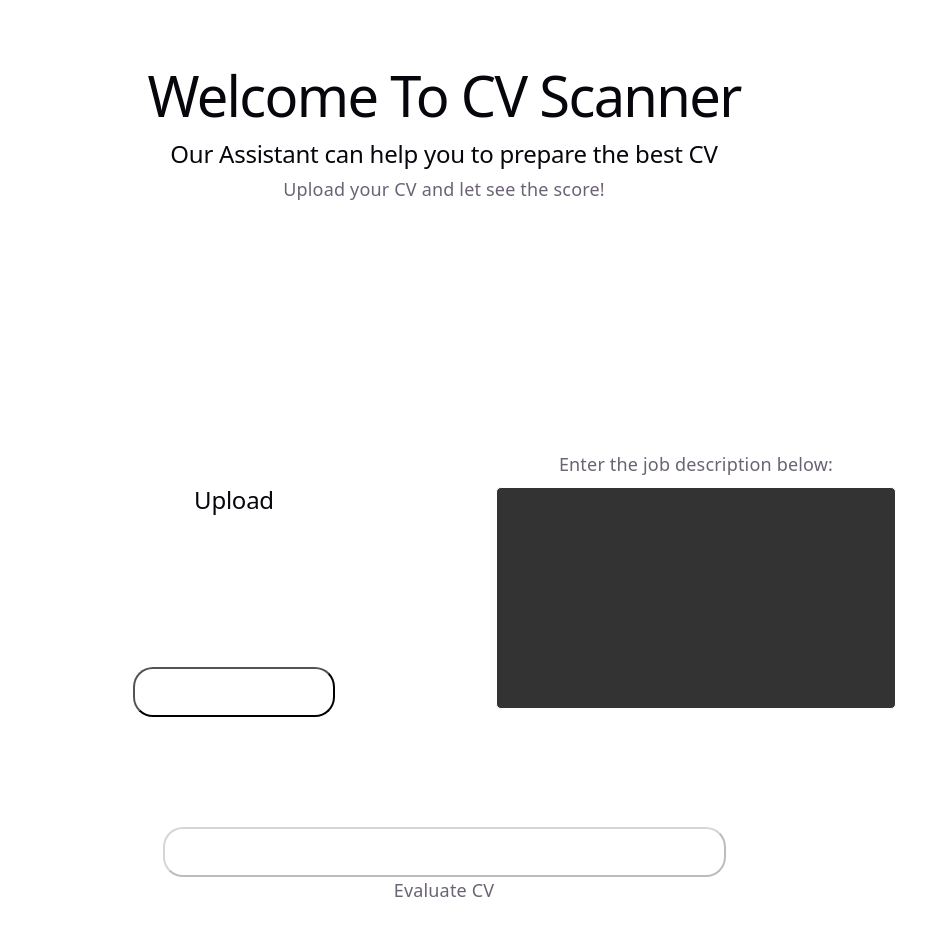
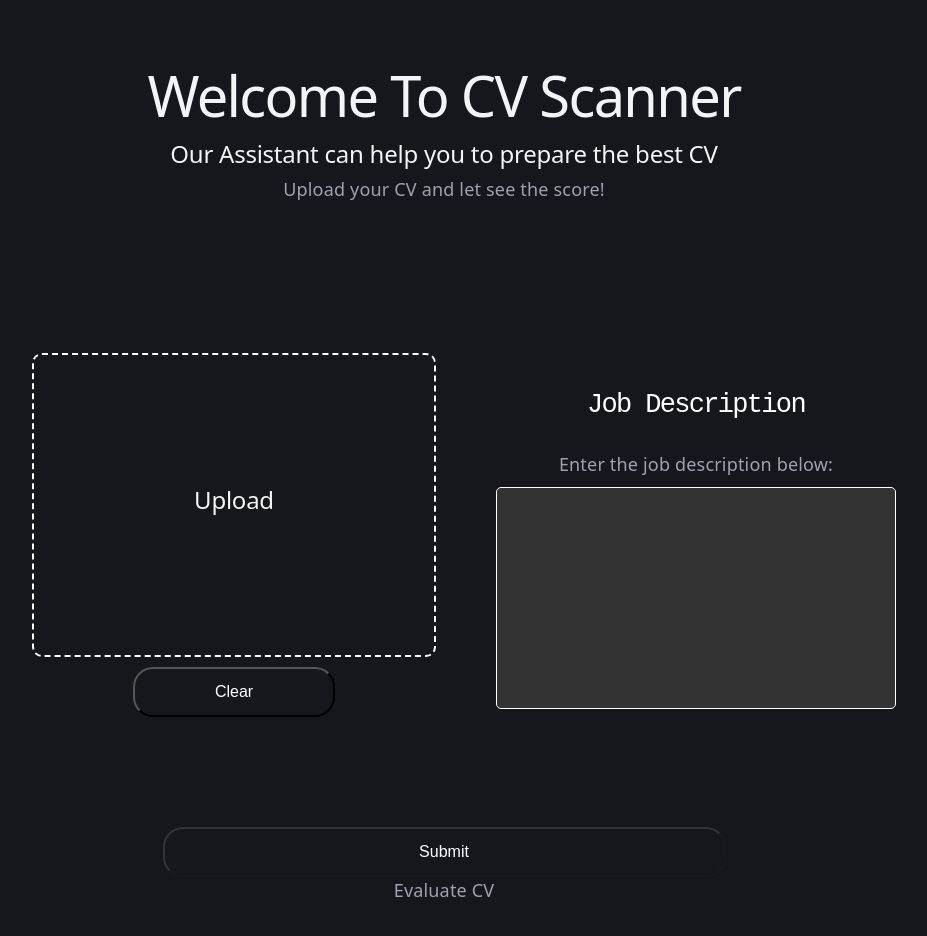
Before and after one commit to MahriAt/CVScanner, a React (Vite) app: page / in a window 1280 px wide. Shown: the top 936 px of the page, without its empty margins (196-1123 px from the left). Built offline with nearby package versions, Linux system fonts and the light colour scheme.

Commit message:
Dark theme as default

```diff
--- a/src/index.css
+++ b/src/index.css
@@ -1,15 +1,15 @@
 :root {
-  --text: #6b6375;
-  --text-h: #08060d;
-  --bg: #fff;
-  --border: none;
-  --code-bg: #f4f3ec;
-  --accent: #aa3bff;
-  --accent-bg: rgba(170, 59, 255, 0.1);
-  --accent-border: rgba(170, 59, 255, 0.5);
-  --social-bg: rgba(244, 243, 236, 0.5);
-  --shadow:
-    rgba(0, 0, 0, 0.1) 0 10px 15px -3px, rgba(0, 0, 0, 0.05) 0 4px 6px -2px;
+  --text: #9ca3af;
+    --text-h: #f3f4f6;
+    --bg: #16171d;
+    --border: none;
+    --code-bg: #1f2028;
+    --accent: #c084fc;
+    --accent-bg: rgba(192, 132, 252, 0.15);
+    --accent-border: rgba(192, 132, 252, 0.5);
+    --social-bg: rgba(47, 48, 58, 0.5);
+    --shadow:
+      rgba(0, 0, 0, 0.4) 0 10px 15px -3px, rgba(0, 0, 0, 0.25) 0 4px 6px -2px;
 
   --sans: system-ui, 'Segoe UI', Roboto, sans-serif;
   --heading: system-ui, 'Segoe UI', Roboto, sans-serif;
```
